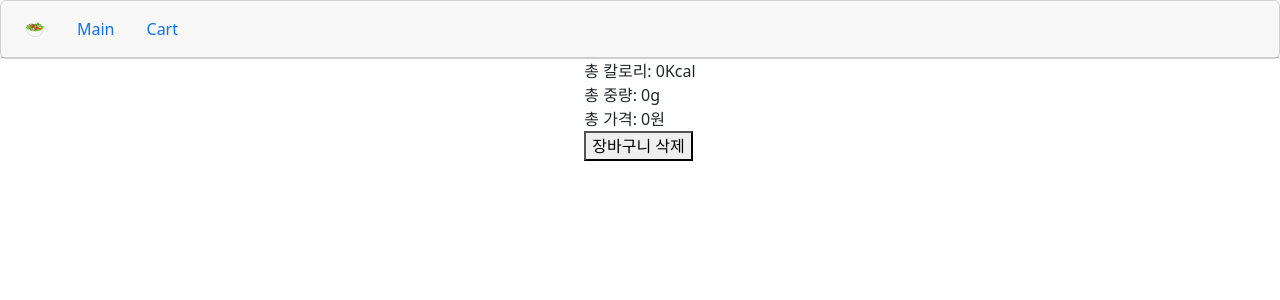
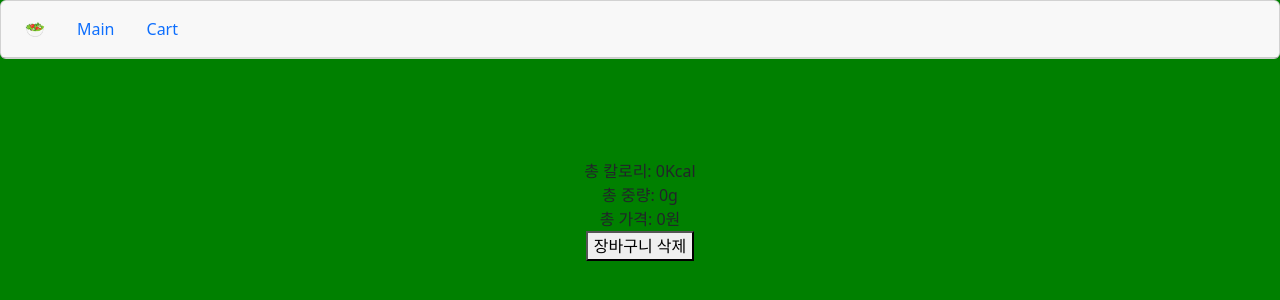
Before and after one commit to js-ha/salad, a React (Create React App) app: page /cart in a window 1280 px wide. Shown: the top 300 px of the page. Built offline with nearby package versions, Linux system fonts and the light colour scheme; the HTML template or start-up script is replaced by a standard one.

Commit message:
🎨Design : 스타일 수정

```diff
--- a/src/index.css
+++ b/src/index.css
@@ -1,7 +1,15 @@
 #root {
+  width: 100vw;
+  height: 100vh;
+
   display: flex;
   align-items: center;
   flex-direction: column;
+  background: green;
+
+  overflow: scroll;
+
+  margin: 0;
 }
 
 .main_wrapper {
--- a/src/pages/Cart.js
+++ b/src/pages/Cart.js
@@ -23,7 +23,7 @@ const Cart = () => {
   });
 
   return (
-    <div>
+    <div className='main_wrapper'>
       {arr.map((ar, i) => {
         return (
           <div className='content' key={i}>
--- a/src/pages/Main.js
+++ b/src/pages/Main.js
@@ -5,10 +5,10 @@ import Ingredient from '../components/Ingredient';
 
 const Main = ({ amount, setAmount }) => {
   return (
-    <>
+    <div className='main_wrapper'>
       <NavTabsExample />
       <Ingredient amount={amount} setAmount={setAmount} />
-    </>
+    </div>
   );
 };
 
```
